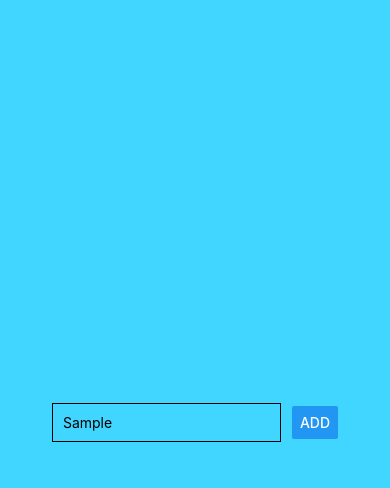
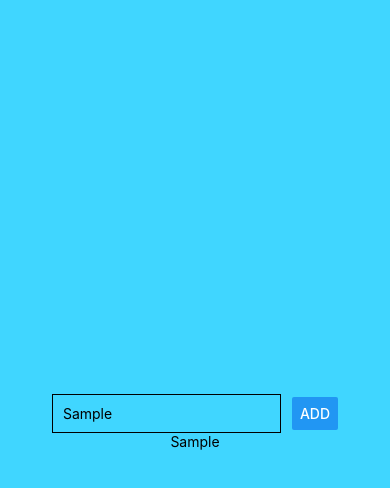
Before and after one commit to ToniTani/ReactTaskApp, a React Native app: screen / in a window 390 px wide. Both pictures are taken after typing "Sample" into the empty fields and a click on the button "ADD". Shown: the top 488 px of the page. Built offline with nearby package versions, Linux system fonts and the light colour scheme.

Commit message:
goals are now showing up on the task list

```diff
--- a/App.js
+++ b/App.js
@@ -4,8 +4,9 @@ import { useState } from 'react';
 import { StyleSheet, Text, View, Button, TextInput} from 'react-native';
 
 
-export default function App() {
+export default function App(callbackfn, thisArg) {
     const [enteredGoal, setEnteredGoal] = useState('');
+    const [listedGoals, setListedGoals] = useState([]);
 
 
     const goalInputHandler = (enteredText) => {
@@ -13,8 +14,8 @@ export default function App() {
 
     };
 
-    const addGoal = () => {
-        console.log(enteredGoal);
+    const addGoalHandler = () => {
+        setListedGoals(currentGoals => [...currentGoals, enteredGoal]);
     };
 
 
@@ -27,9 +28,11 @@ export default function App() {
             onChangeText={goalInputHandler}
             value={enteredGoal}
         />
-        <Button title = "Add" onPress={addGoal}/>
+        <Button title = "Add" onPress={addGoalHandler}/>
         </View>
-      <View/>
+        <View>
+            {listedGoals.map((goal) => <Text>{goal}</Text>)}
+        </View>
     </View>
   );
 }
```
